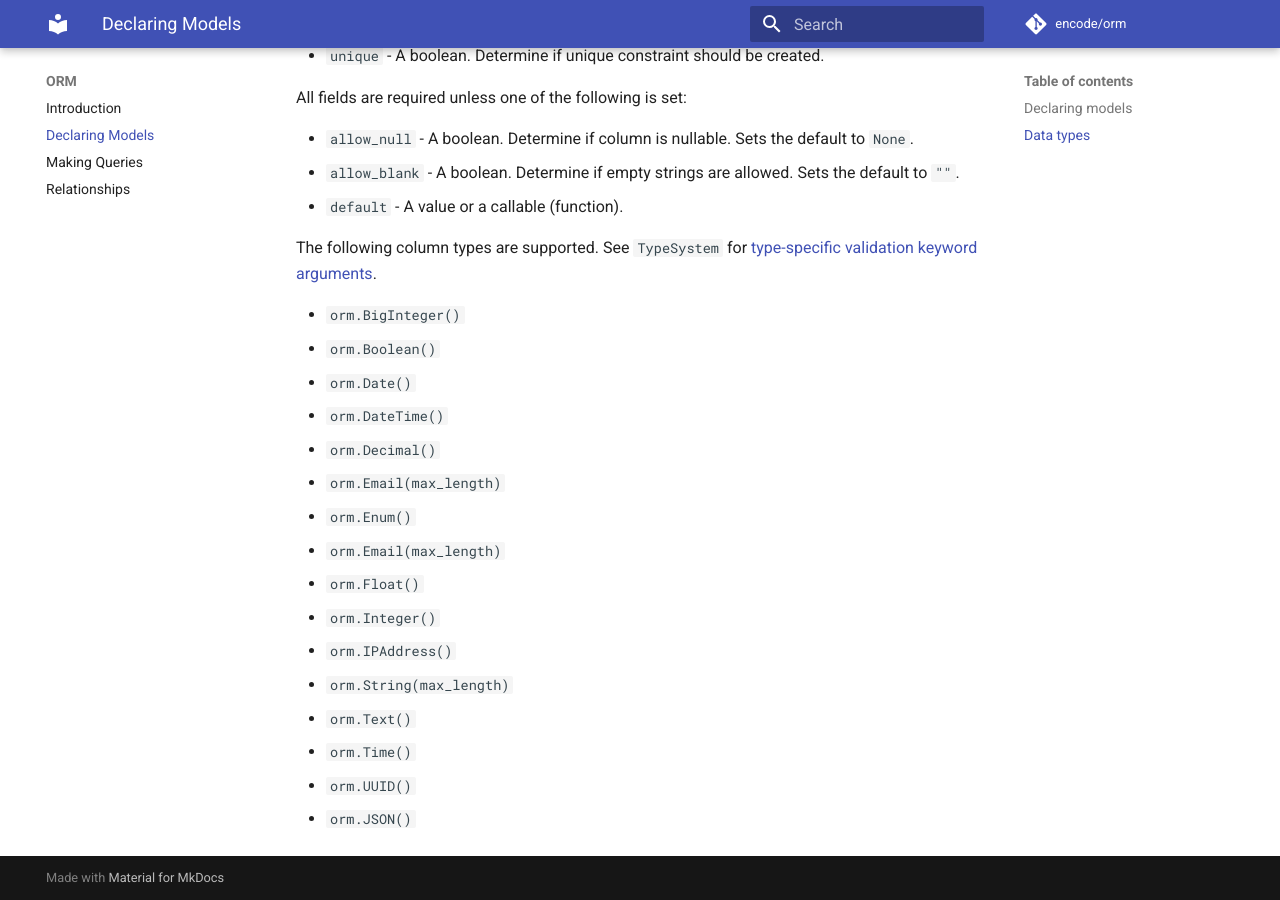
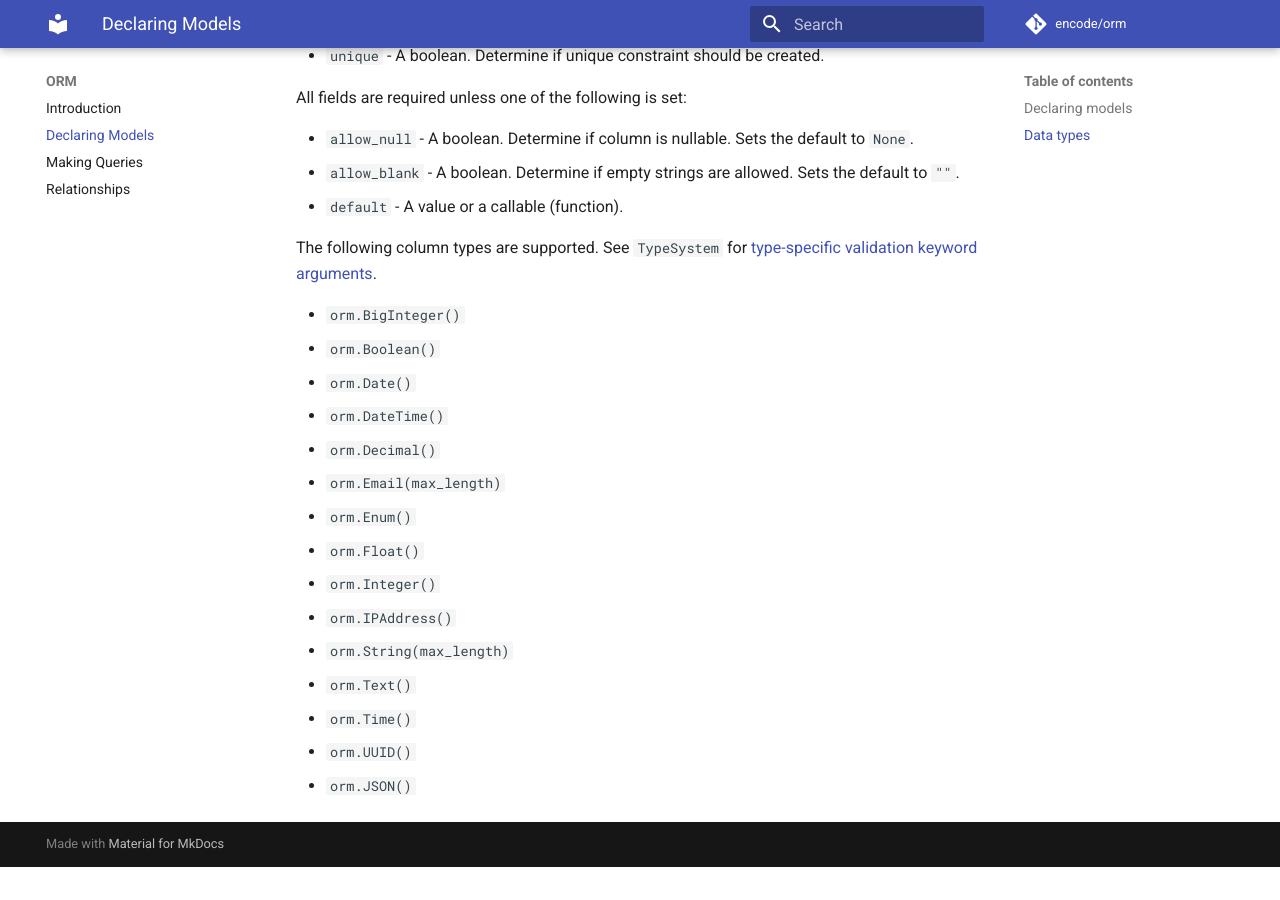
Before and after one commit to encode/orm, an MkDocs documentation site: the page built from docs/declaring_models.md, in a window 1280 px wide and 900 px high, scrolled down 1106 px. Built offline with MkDocs 1.6.1 and Material for MkDocs 9.7.7, drawn with Linux system fonts in a browser that asks for light colours; comment, search, counter and statistics services are not loaded; after the commit the page ends 1973 px from its top, so only the background shows below that.

Commit message:
remove duplicate email field

```diff
--- a/docs/declaring_models.md
+++ b/docs/declaring_models.md
@@ -62,7 +62,6 @@ See `TypeSystem` for [type-specific validation keyword arguments][typesystem-fie
 * `orm.Decimal()`
 * `orm.Email(max_length)`
 * `orm.Enum()`
-* `orm.Email(max_length)`
 * `orm.Float()`
 * `orm.Integer()`
 * `orm.IPAddress()`
--- a/orm/__init__.py
+++ b/orm/__init__.py
@@ -35,7 +35,6 @@ __all__ = [
     "Decimal",
     "Email",
     "Enum",
-    "Email",
     "Float",
     "ForeignKey",
     "Integer",
```
